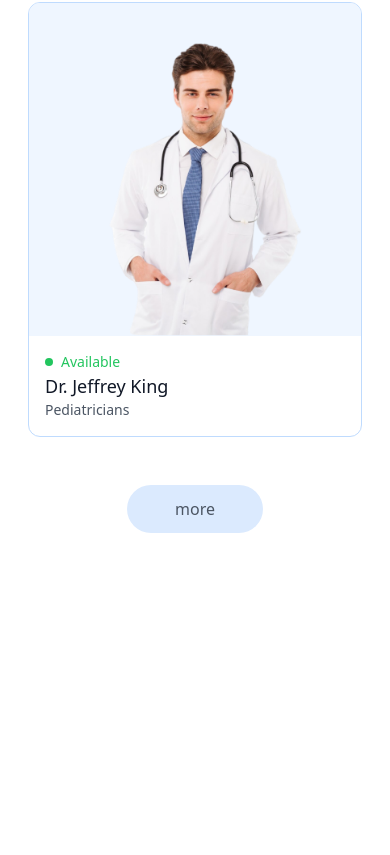
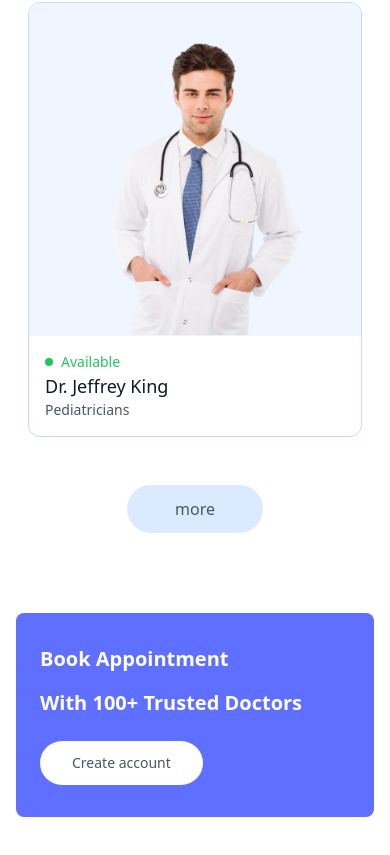
Before and after one commit to Anmol-rajput20/doctor-appointment-booking-system, a React (Vite) app in the folder frontend/: page / in a window 390 px wide. Shown: the part 5454-6309 px from the top of the page. Before the commit the page ends 6027 px from the top, so only its background shows below. Built offline with nearby package versions, Linux system fonts and the light colour scheme.

Commit message:
Add responsive banner section

```diff
--- /dev/null
+++ b/frontend/src/components/Banner.jsx
@@ -0,0 +1,31 @@
+import React from 'react'
+import { assets } from '../assets/assets_frontend/assets'
+import { useNavigate } from 'react-router-dom'
+
+const Banner = () => {
+
+    const navigate = useNavigate()
+  return (
+    <div className='flex bg-primary rounded-lg px-6 sm:px-10 md:px-14 lg:px-12 my-20 md:mx-10'>
+        {/* left side */}
+        <div className='flex-1 py-8 sm:py-10 md:py-16 lg:py-24 lg:pl-5'>
+            <div className='text-xl sm:text-2xl md:text-3xl lg:text-5xl font-semibold text-white'>
+                <p>Book Appointment</p>
+                <p className='mt-4'>With 100+ Trusted Doctors</p>
+            </div>
+            <button onClick ={() => {navigate('/login'); scrollTo(0,0)}} className='bg-white text-sm sm:text-base text-gray-600 px-8 py-3 rounded-full mt-6 hover:scale-105 transition-all'>Create account</button>
+
+        </div>
+
+        {/*right side */}
+
+        <div className='hidden md:block md:w-1/2 lg:w-[370px] relative'>
+            <img className='w-full absolute bottom-0 right-0 max-w-md' src={assets.appointment_img} alt=''></img>
+
+        </div>
+
+    </div>
+  )
+}
+
+export default Banner
--- a/frontend/src/pages/Home.jsx
+++ b/frontend/src/pages/Home.jsx
@@ -2,6 +2,7 @@
 import Header from '../components/Header'
 import SpecialityMenu from '../components/SpecialityMenu'
 import TopDoctors from '../components/TopDoctors'
+import Banner from '../components/Banner'
 
 const Home = () => {
   return (
@@ -9,6 +10,7 @@
       <Header/>
       <SpecialityMenu/>
       <TopDoctors/>
+      <Banner/>
     </div>
   )
 }
```
